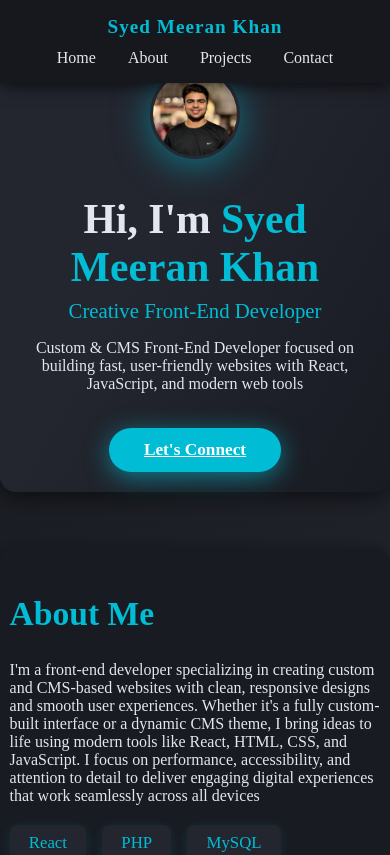
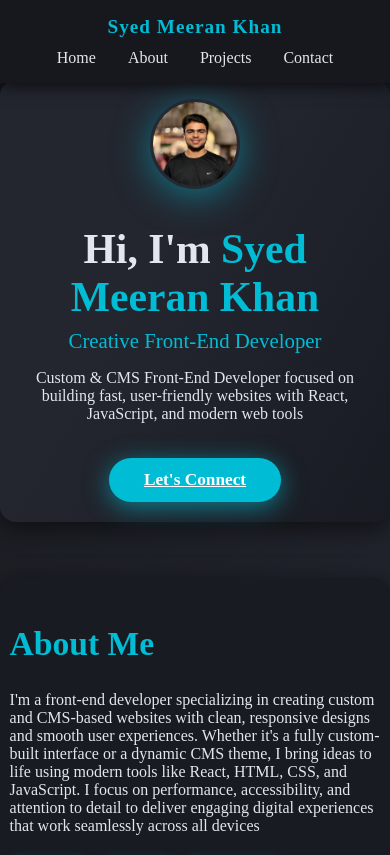
Before and after one commit to SyedMeeranKhan/Portfolio, a React (Vite) app in the folder prot-react-app/: page / in a window 390 px wide. Shown: the top 855 px of the page. Built offline with nearby package versions, Linux system fonts and the light colour scheme.

Commit message:
Styling: making it appear more cute

```diff
--- a/prot-react-app/src/App.css
+++ b/prot-react-app/src/App.css
@@ -21,7 +21,7 @@ main {
 
 /* HEADER (navbar) - always visible on top */
 .navbar {
-  position: fixed;
+  position: absolute;
   width: 100vw;
   left: 0;
   top: 0;
@@ -67,12 +67,13 @@ section {
   box-shadow: 0 6px 24px #0008;
 }
 .hero-section {
+  margin-top: 50px;
   display: flex;
   flex-direction: column;
   align-items: center;
   background: linear-gradient(120deg, #23262f 40%, #181b22 100%);
   min-height: 340px;
-  margin-top: 50px;
+  margin-top: S50px;
 }
 .hero-content {
   text-align: center;
@@ -267,6 +268,9 @@ section {
 }
 
 @media (max-width: 900px) {
+  .hero-section{
+    margin-top: 80px;
+  }
   .navbar-content { flex-direction: column; gap: 0.7rem;}
   .projects-section .projects-list {
     flex-direction: column;
@@ -274,9 +278,16 @@ section {
   }
 }
 @media (max-width: 600px) {
+
+
   section {
     padding: 1.2rem 0.6rem;
   }
+
+  .hero-section{
+    margin-top: 80px;
+  }
+
   .footer {
     font-size: 0.95rem;
     margin: 1.3rem 0.3rem 0 0.3rem;
```
